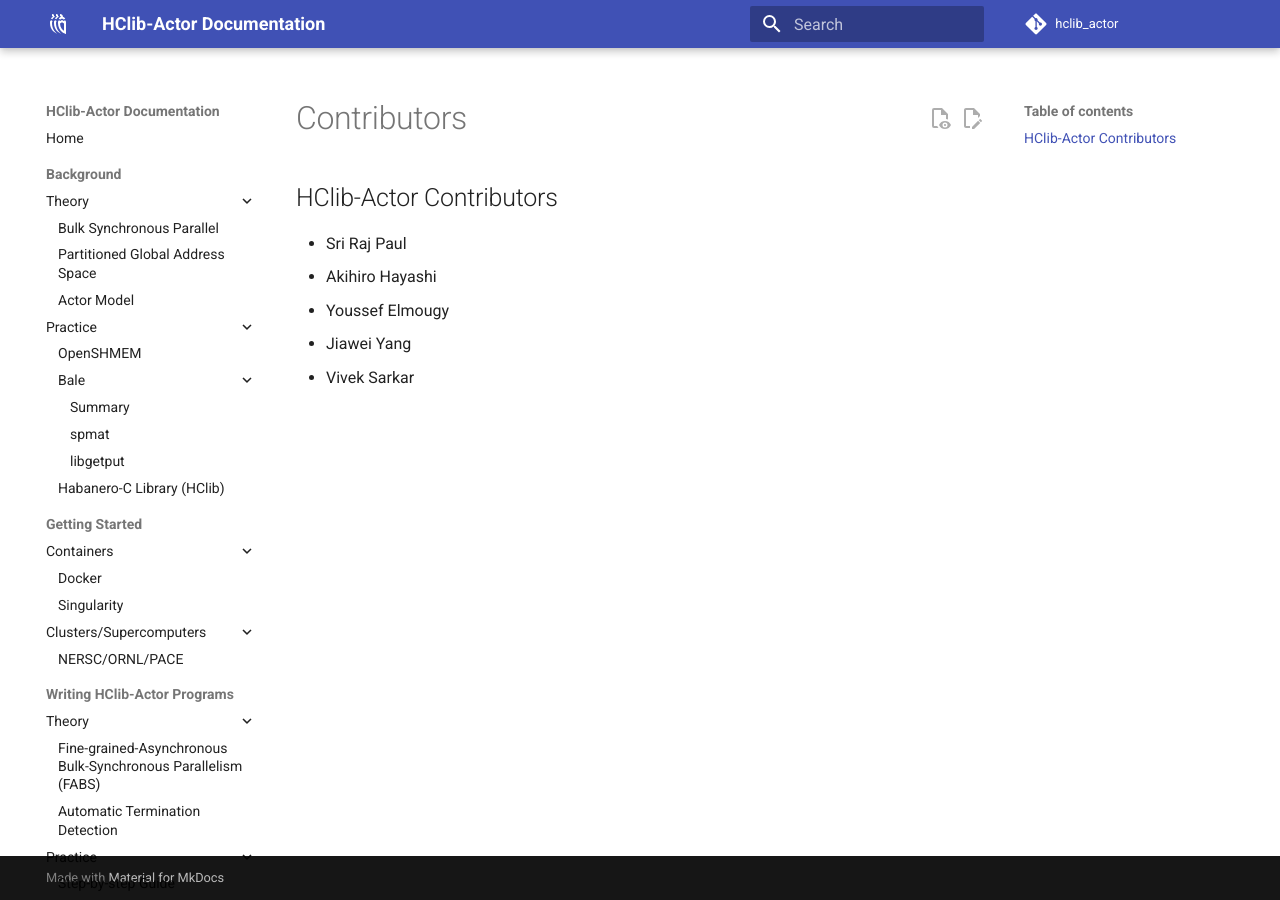
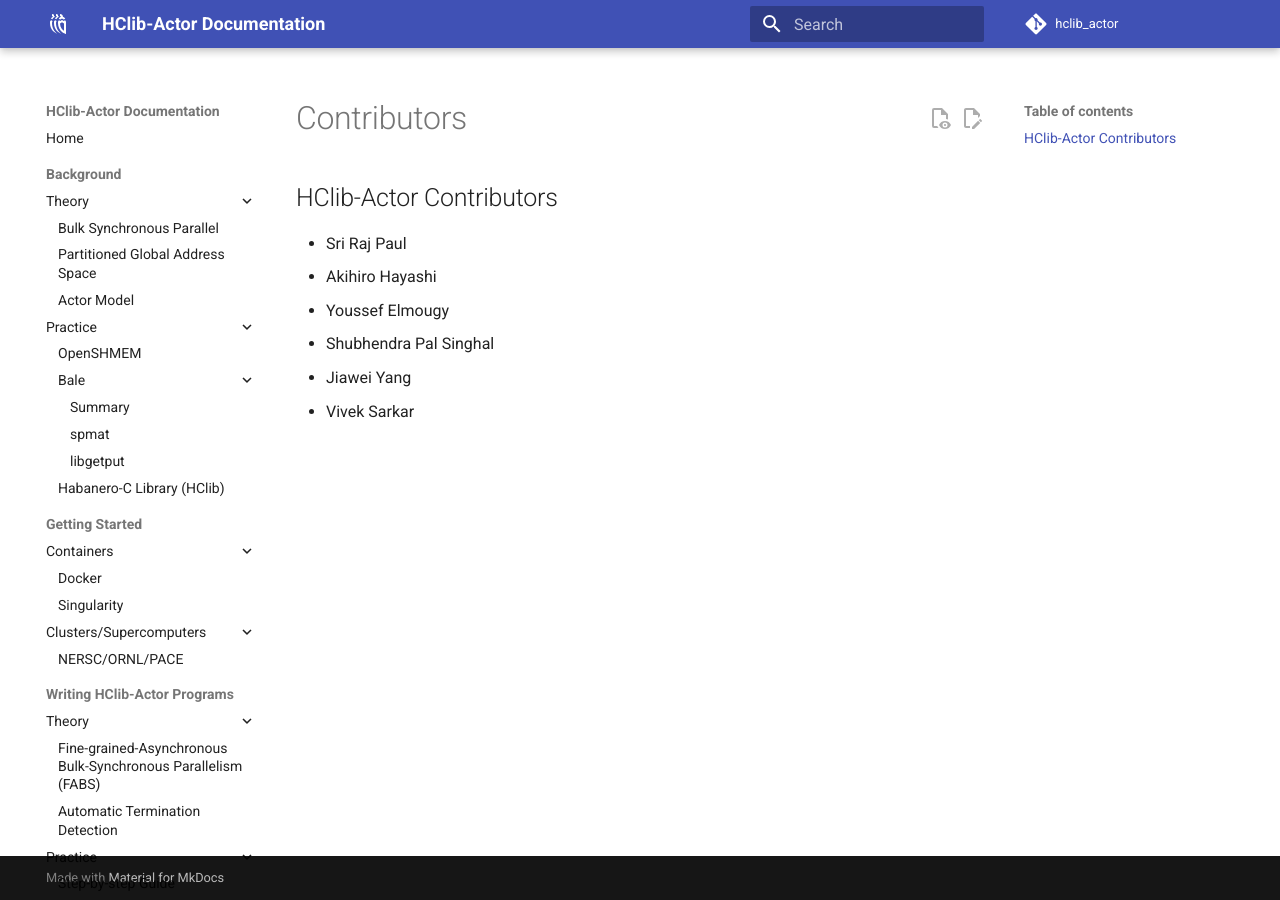
Before and after one commit to ahayashi/hclib-actor, an MkDocs documentation site: the page built from doc/markdowns/contributors.md, in a window 1280 px wide. Built offline with MkDocs 1.6.1 and Material for MkDocs 9.7.7, drawn with Linux system fonts in a browser that asks for light colours; comment, search, counter and statistics services are not loaded.

Commit message:
Update contributors.md

```diff
--- a/doc/markdowns/contributors.md
+++ b/doc/markdowns/contributors.md
@@ -3,5 +3,6 @@
 * Sri Raj Paul
 * Akihiro Hayashi
 * Youssef Elmougy
+* Shubhendra Pal Singhal
 * Jiawei Yang
 * Vivek Sarkar
```
